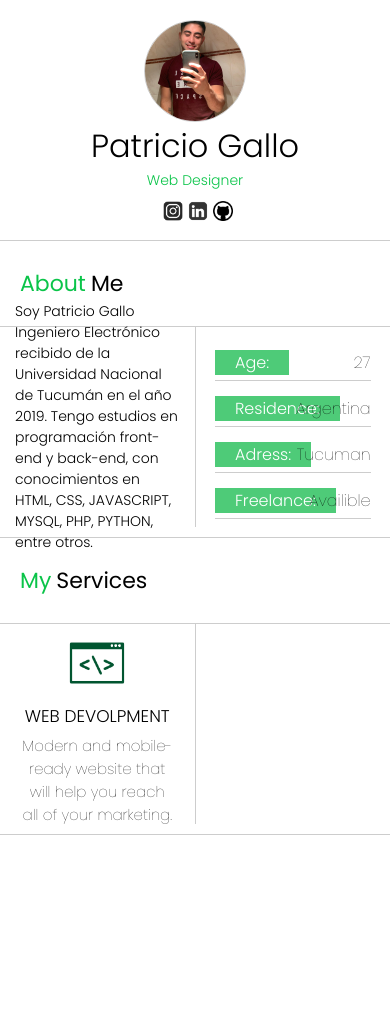
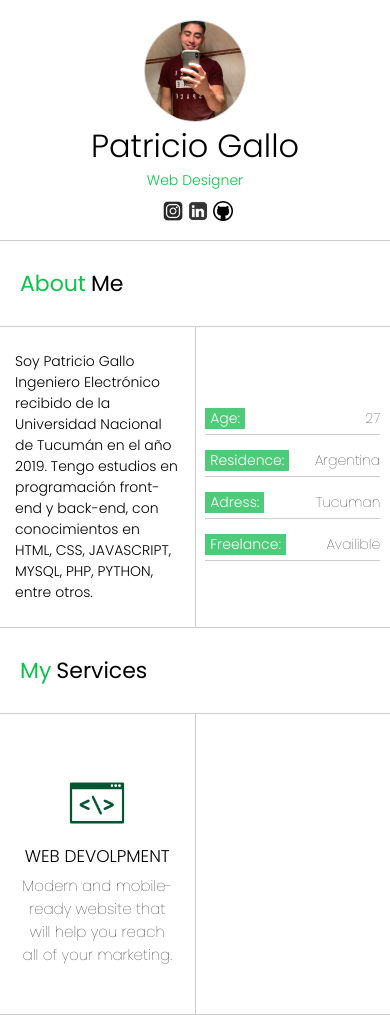
Before and after one commit to PatricioGallo/portfolio, a PHP site: page / in a window 390 px wide. Shown: the part 101-1116 px from the top of the page. Before the commit the page ends 936 px from the top, so only its background shows below. Run offline with PHP 8.4, Linux system fonts and the light colour scheme.

Commit message:
up to date

```diff
--- a/Style/style.css
+++ b/Style/style.css
@@ -915,6 +915,41 @@ body {
       flex-direction: column;
       overflow: scroll;
     }
+
+    .contenedor2 {
+      height: 300px;
+    }
+
+    .contenedor3 {
+      height: 300px;
+    }
+
+    .datos_persona {
+      width: 90%;
+      display: flex;
+      flex-direction: row;
+      border-bottom: 1px solid rgb(205, 205, 205);
+      margin-top: 15px;
+      position: relative;
+    }
+
+    .datos_persona h3 {
+      font-size: 14px;
+      background-color: rgb(78, 203, 120);
+      padding-left: 5px;
+      padding-right: 5px;
+      color: white;
+      margin-bottom: 5px;
+      font-weight: 300;
+    }
+
+    .datos_persona h4 {
+      font-size: 14px;
+      text-align: right;
+      position: absolute;
+      right: 0px;
+      font-weight: 200;
+    }
     /* ---------------------- INFORMACION CUERPOS ---------------------- */
 
 
```
